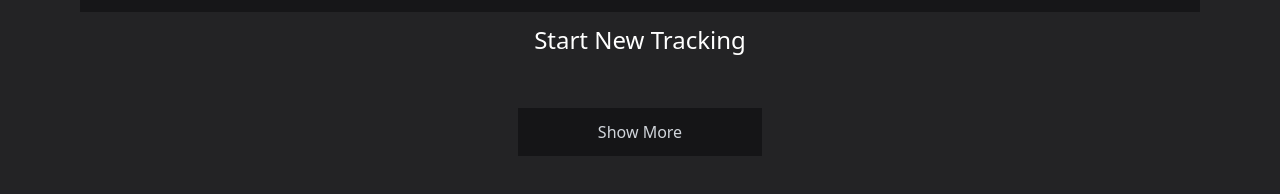
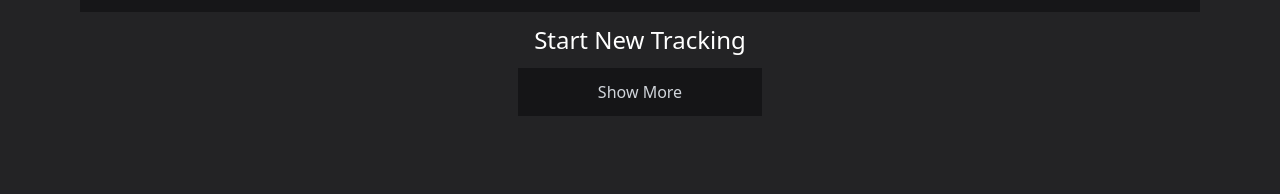
Before and after one commit to DoBestMan/crypto-transaction-history, a React (Vite) app: page /dashboard in a window 1280 px wide. Shown: the part 294-488 px from the top of the page. Built offline with nearby package versions, Linux system fonts and the light colour scheme.

Commit message:
add axios exception

```diff
--- a/src/utils/helper.ts
+++ b/src/utils/helper.ts
@@ -19,5 +19,5 @@ export const makeQuery = (
     baseURI += noQuery ? '?' : '&';
     baseURI += 'before' + new Date(end).toUTCString();
   }
-  return baseURI + '&skip=' + skip;
+  return baseURI + '&skip=' + skip + '&act.account=eosio.token';
 };
--- a/src/views/dashboard/components/ShowMore.tsx
+++ b/src/views/dashboard/components/ShowMore.tsx
@@ -1,3 +1,4 @@
+import { isPending } from '@reduxjs/toolkit';
 import axios from 'axios';
 import { useDispatch, useSelector } from 'react-redux';
 import { setChangeStatus } from '../../../redux/slices/filterSlice';
@@ -18,7 +19,7 @@ const ShowMoreButton = () => {
   const startDate = useSelector((state: RootState) => state.filter.startDate);
   const endDate = useSelector((state: RootState) => state.filter.endDate);
   const unit = useSelector((state: RootState) => state.filter.unit);
-  const history = useSelector((state: RootState) => state.history.data);
+  const history = useSelector((state: RootState) => state.history);
   const filterChanged = useSelector((state: RootState) => state.filter.changed);
 
   const fetchData = async () => {
@@ -35,20 +36,26 @@ const ShowMoreButton = () => {
       startDate,
       endDate,
       unit,
-      filterChanged ? 0 : history.length * 10
+      filterChanged ? 0 : history.data.length * 10
     );
+    try {
+      const result = await axios.get(query);
 
-    const result = await axios.get(query);
-
-    dispatch(setResultData(result.data.actions));
-    dispatch(setChangeStatus());
-    dispatch(addSkip());
+      dispatch(setResultData(result.data.actions));
+      dispatch(setChangeStatus());
+      dispatch(addSkip());
+    } catch (e) {
+      dispatch(setPendingStatus(false));
+      alert('No More Result');
+    }
   };
 
   return (
     <button
       onClick={fetchData}
-      className='outline-none mt-10 mb-20 text-gray-300 bg-[#151517] hover:bg-[#131315] transition-all duration-150 w-fit px-20 py-3'
+      className={`outline-none ${
+        history.isPending ? '' : history.data.length > 0 ? 'mt-10' : ''
+      } mb-20 text-gray-300 bg-[#151517] hover:bg-[#131315] transition-all duration-150 w-fit px-20 py-3`}
     >
       Show More
     </button>
```
